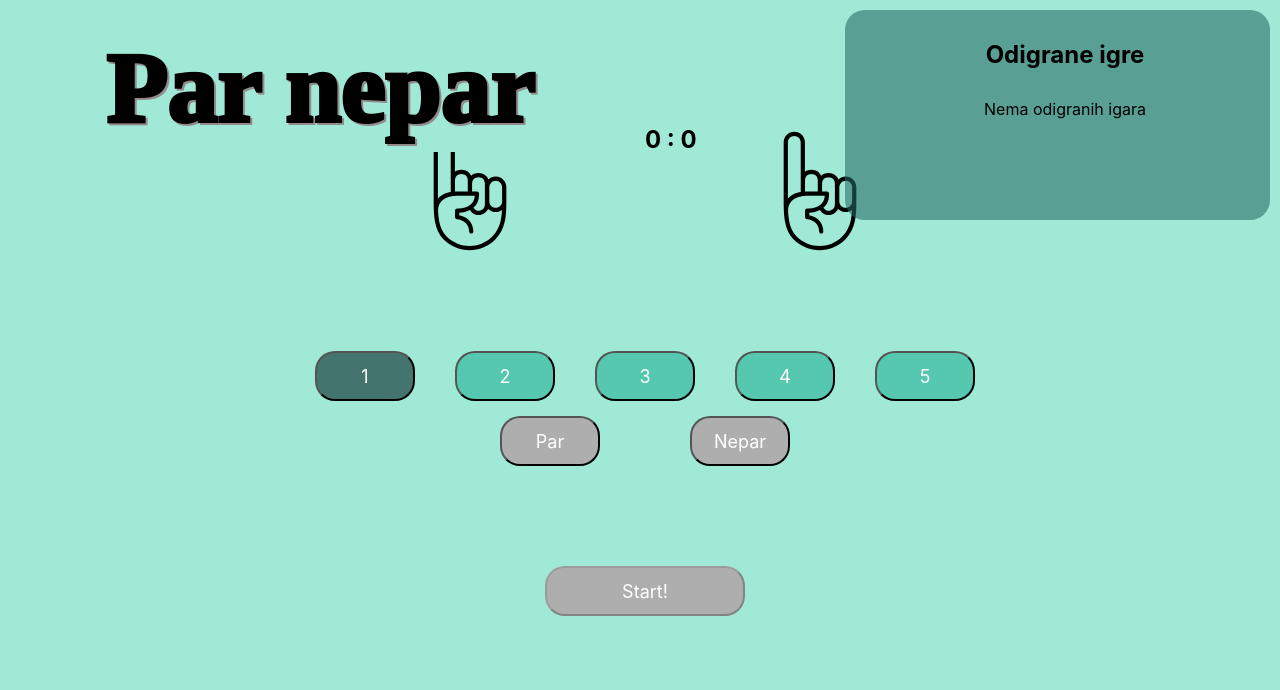
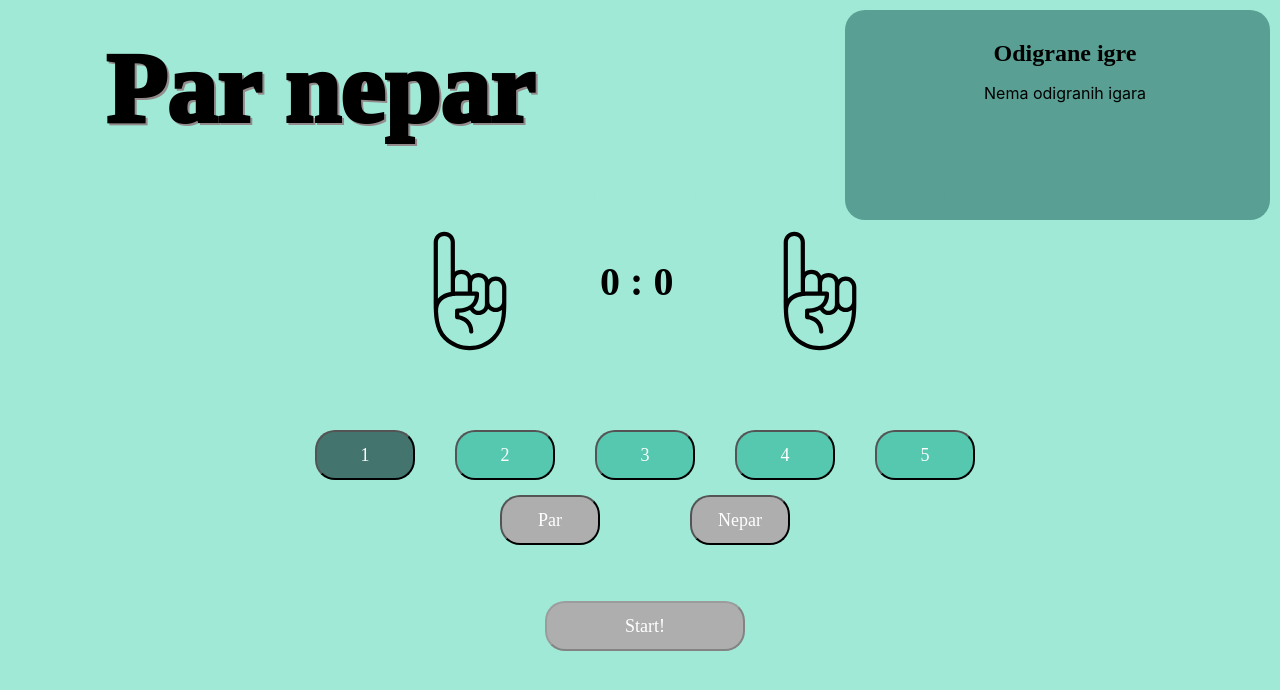
Before and after one commit to sdumencic/Par-nepar, a React (Create React App) app: page / in a window 1280 px wide. Shown: the top 690 px of the page. Built offline with nearby package versions, Linux system fonts and the light colour scheme.

Commit message:
design without background picture

```diff
--- a/src/index.css
+++ b/src/index.css
@@ -18,8 +18,10 @@
 
 .score{
   position: fixed;
-  top: 100px;
-  left: 50%;
+  font-family: ink Free;
+  top: 220px;
+  right: 47%;
+  font-size: 40px;
 }
 
 body {
@@ -118,9 +120,9 @@ body {
 }
 
 .pobjednik {
-  width: 100px;
-  height: 55px;
-  margin: 10px auto;
+  width: 200px;
+  height: 20px;
+  margin: 1px auto;
   color: #2C9582;
   font-size: 18px;
   text-align: center;
@@ -129,6 +131,7 @@ body {
 .slika-igrac {
   height: 200px;
   width: auto;
+  margin-top: 100px;
 }
 
 .history {
@@ -141,6 +144,14 @@ body {
   position: fixed;
   top: 10px;
   right: 10px;
+}
+
+.historyNaslov{
+  background-color: rgba(38, 105, 98, 0);
+  color: rgba(0, 0, 0, 1);
+  text-align: center;
+  font-family: ink Free;
+  margin-bottom: -10px;
 }
 
 .historyText{
@@ -159,6 +170,7 @@ button {
   border-radius: 20px;
   background: #AEAEAE;
   outline: none;
+  font-family: ink Free;
 }
 
 button:hover {
--- a/src/index.js
+++ b/src/index.js
@@ -85,7 +85,7 @@ class App extends React.Component {
     if(this.state.pobjednik === "igrac") {
         return "Pobjednik"
     } else {
-        return "Nazalost, izgubio si"
+        return "Nažalost, izgubio si"
     }
   }
 
@@ -134,7 +134,7 @@ class App extends React.Component {
         </div>
 
           <div className = "history">
-            <h2 style = {{textAlign: "center"}} className = "historyText">Odigrane igre</h2>
+            <h2 style = {{textAlign: "center"}} className = "historyNaslov">Odigrane igre</h2>
             {history.length !== 0 ? <ol style = {{textAlign: "center"}} className = "historyText">{history}</ol> : <p style = {{textAlign: "center"}} className = "historyText">Nema odigranih igara</p>}
           </div>
 
```
